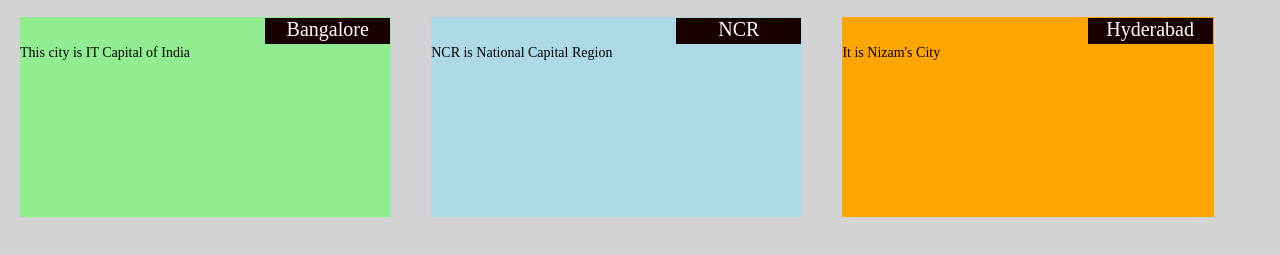
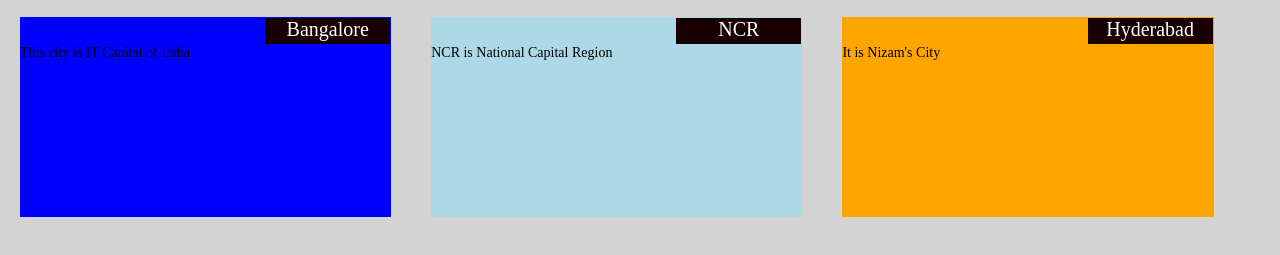
Before and after one commit to AnindaChatterjee/Test1, a plain HTML site: page site/index.html in a window 1280 px wide. Shown: the part 45-300 px from the top of the page. Drawn offline with Linux system fonts and the light colour scheme.

Commit message:
Module 2 Assignment Ver1.1

```diff
--- a/site/index.html
+++ b/site/index.html
@@ -27,7 +27,7 @@ h1 {
   div.Cities{
 
   	height: 200px;
-  	width: 300px;
+  	/*width: 300px;*/
   	padding: 0px;
     border: 1px black;
     margin: 20px;
@@ -35,7 +35,7 @@ h1 {
   }
 
   #City1.Cities{
-  	background-color: lightgreen;
+  	background-color: blue;
   }
 
   #City2.Cities{
```
